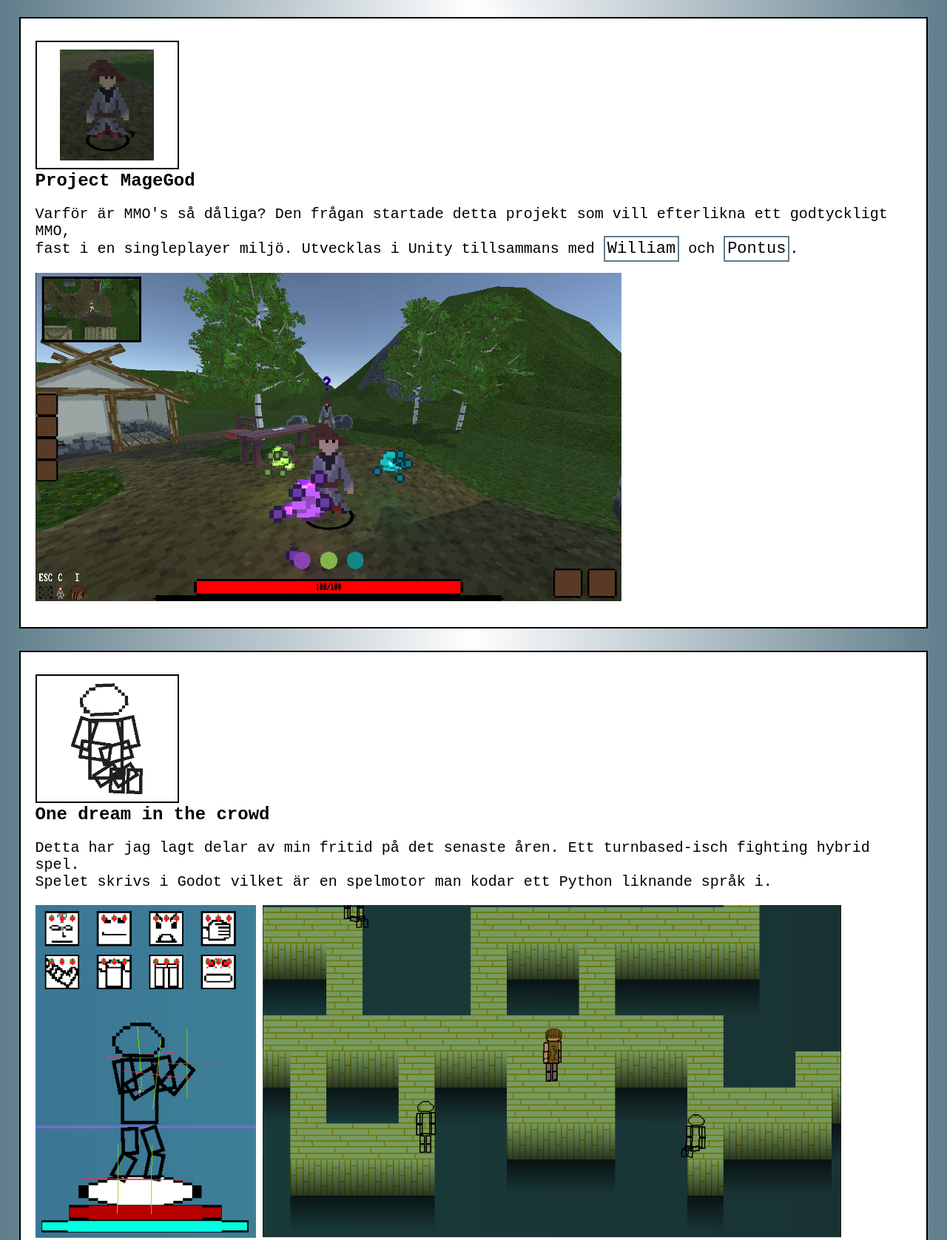
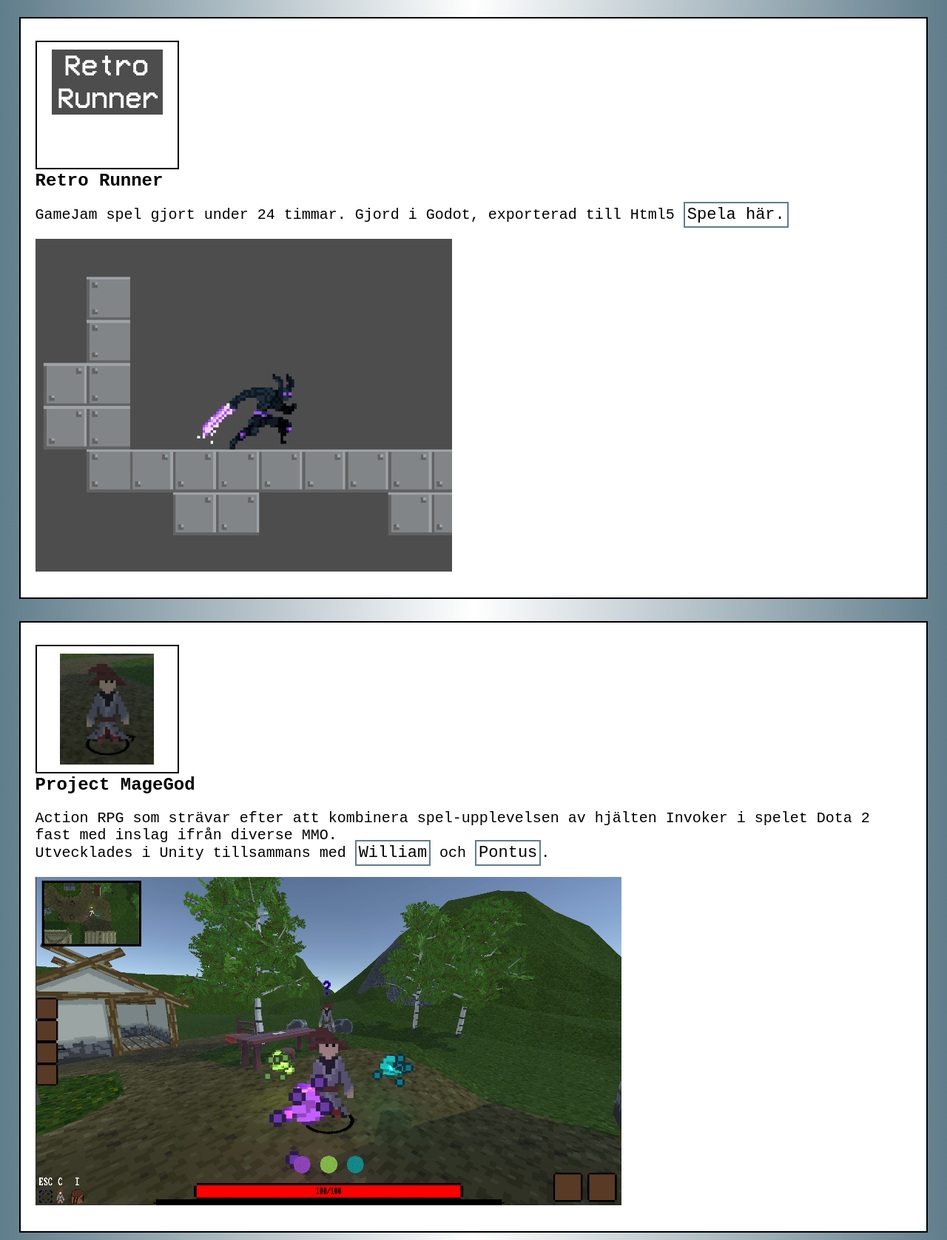
Before and after one commit to zhadowplague/cv, a plain HTML site: page index.html in a window 1280 px wide. Shown: the part 311-1988 px from the top of the page at 74% size. Drawn offline with Linux system fonts and the light colour scheme.

Commit message:
updated to latest

```diff
--- a/index.html
+++ b/index.html
@@ -55,13 +55,26 @@
 		<div id="Projects">
 			<div class="listbox">
 				<div class="bigbox imagebox">
+					<img src="images/retrorunner1.png" alt="NoLogo" />
+				</div>
+				<div class="content">
+					<h2>Retro Runner</h2>
+					<p>
+						GameJam spel gjort under 24 timmar.
+						Gjord i Godot, exporterad till Html5 <a href="https://zhadowplague.github.io/RetroRunner/Platformer.html">Spela här.</a>
+					</p>
+					<img src="images/retrorunner2.png" />
+				</div>
+			</div>
+			<div class="listbox">
+				<div class="bigbox imagebox">
 					<img src="images/magegod1.png" alt="NoLogo" />
 				</div>
 				<div class="content">
 					<h2>Project MageGod</h2>
 					<p>
-						Varför är MMO's så dåliga? Den frågan startade detta projekt som vill efterlikna ett godtyckligt MMO,<br>
-						fast i en singleplayer miljö. Utvecklas i Unity tillsammans med <a href="https://www.linkedin.com/in/william-tyrsing-a45b12174/">William</a> och <a href="https://www.linkedin.com/in/pontus-nilsson-528a0b160/">Pontus</a>.
+						Action RPG som strävar efter att kombinera spel-upplevelsen av hjälten Invoker i spelet Dota 2 fast med inslag ifrån diverse MMO.<br>
+						Utvecklades i Unity tillsammans med <a href="https://www.linkedin.com/in/william-tyrsing-a45b12174/">William</a> och <a href="https://www.linkedin.com/in/pontus-nilsson-528a0b160/">Pontus</a>.
 					</p>
 					<img src="images/magegod2.png" />
 				</div>
@@ -71,7 +84,7 @@
 					<img src="images/Untitled.png" alt="NoLogo" />
 				</div>
 				<div class="content">
-					<h2>One dream in the crowd</h2>
+					<h2>Dream of fighters</h2>
 					<p>
 						Detta har jag lagt delar av min fritid på det senaste åren. Ett turnbased-isch fighting hybrid spel. <br>
 						Spelet skrivs i Godot vilket är en spelmotor man kodar ett Python liknande språk i.
@@ -102,8 +115,8 @@
 				<div class="content">
 					<h2>SpaceGame</h2>
 					<p>
-						Detta är ett eget projekt jag jobbar med på fritiden. En egen tolkning av spelet Asteroids. <br>
-						Jag har skrivit det i C# Monogame för android med hjälp av biblioteket Xamarin.
+						Ännu ett projekt jag jobbade med på fritiden. En egen tolkning av spelet Asteroids. <br>
+						Skrivet i C# Monogame, för platformen Android med hjälp av biblioteket Xamarin.
 					</p>
 					<img src="images/spacegame1.png" />
 				</div>
```
Also changed, not shown: images/retrorunner1.png (added), images/retrorunner2.png (added), 1 other file.
